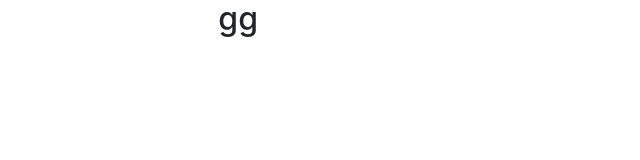
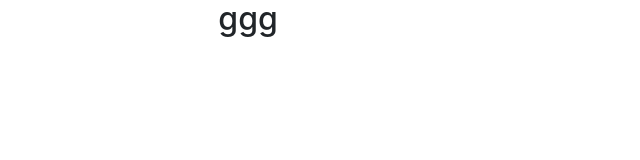
Before and after one commit to 5paun/html-template, a plain HTML site: page Index.html in a window 1280 px wide. Shown: the full height of the page, 0-640 px from the left. Drawn offline with nearby package versions, Linux system fonts and the light colour scheme.

Commit message:
test check

```diff
--- a/Index.html
+++ b/Index.html
@@ -34,7 +34,7 @@
       <section class="intro">
         <div class="row">
           <div class="col-md-8 offset-md-2">
-            <h2>gg</h2>
+            <h2>ggg</h2>
           </div>
         </div>
     </section>
```
